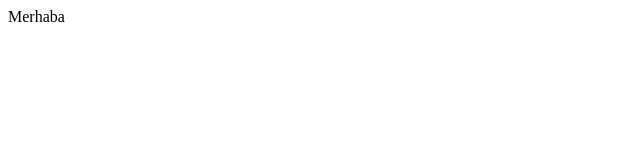
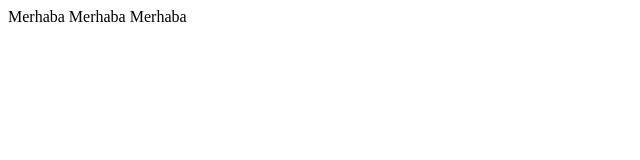
Before and after one commit to officialyagiz/merhaba, a plain HTML site: page index.html in a window 1280 px wide. Shown: the whole page, without its empty margins (0-640 px from the left). Drawn offline with Linux system fonts and the light colour scheme.

Commit message:
Merhaba Deneme

```diff
--- a/index.html
+++ b/index.html
@@ -5,5 +5,10 @@
 </head>
 <body>
 Merhaba
+
+Merhaba
+
+Merhaba
+
 </body>
 </html>
```
